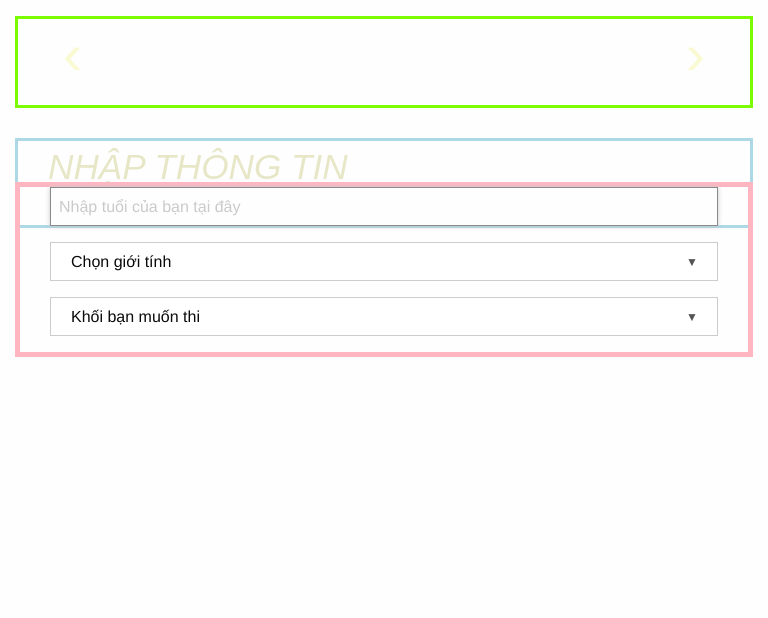
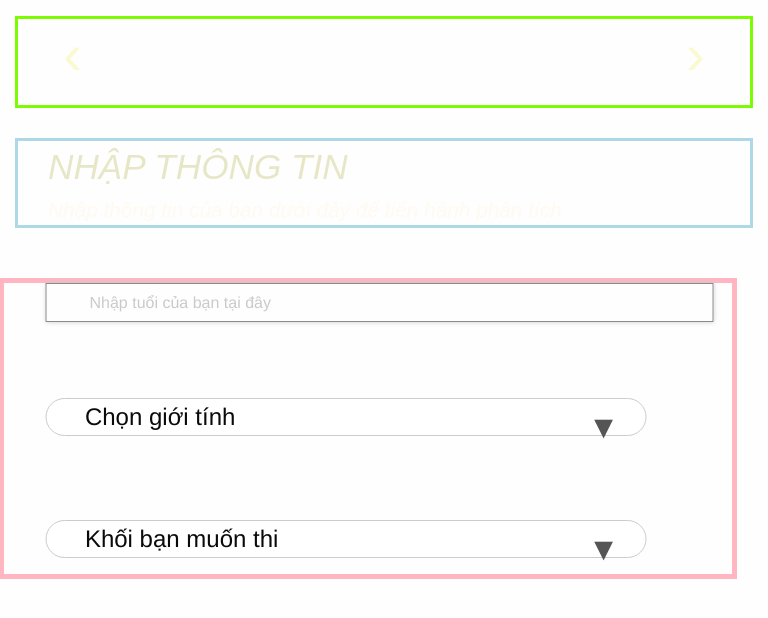
Before and after one commit to Schrrodinger/PEAS-Predictive-Educational-Advisory-System, a React (Vite) app: page /page1 in a window 768 px wide. Shown: the top 618 px of the page. Built offline with nearby package versions, Linux system fonts and the light colour scheme.

Commit message:
Update responsive for Page1

```diff
--- a/src/Frontend/Decorator.css
+++ b/src/Frontend/Decorator.css
@@ -93,8 +93,8 @@ input[type="range"]::-ms-thumb {
     -webkit-appearance: none; /* Removes default dropdown arrow in Webkit browsers */
     -moz-appearance: none; /* Removes default dropdown arrow in Firefox */
     width: 100%;
-    padding-left: 20px;
-    padding-right: 30px; /* Extra space for the custom arrow */
+    padding-left: 25px;
+    /*padding-right: 30px; !* Extra space for the custom arrow *!*/
     border: 1px solid #ccc;
     background-color: white;
     background-image: none; /* Removes background image (if any) */
@@ -104,7 +104,6 @@ input[type="range"]::-ms-thumb {
 
 .custom-select::after {
     content: '▼'; /* Custom arrow symbol */
-    font-size: 12px;
     color: #555;
     position: absolute;
     top: 38%;
@@ -325,6 +324,43 @@ input[type="range"]::-ms-thumb {
         border-radius: 50%; /* Round thumb edges */
         cursor: pointer; /* Change cursor to pointer */
     }
+    .General{
+        transform: translateX(-0.5vw);
+    }
+    .SelfGeneralContainer{
+        top: 7vh;
+        left: -2vh;
+    }
+    .custom-select ,.Bar{
+        width: 105%;
+        border-radius: 5vh;
+        height: max-content;
+    }
+    .Gender,.Major{
+        margin-top: 6vh;
+    }
+    .Gender{
+        margin-bottom: -1vh;
+    }
+    .Bar{
+        transform: translateX(1vw);
+    }
+    .AgeBar{
+        font-size: small;
+        text-indent: 15px;
+    }
+    select.Bar {
+        max-width: 100%; /* Ensures it doesn't exceed the container width */
+        font-size: 14px; /* Smaller font size for smaller screens */
+        padding: 10px; /* Adjust padding for better fit */
+    }
+    .custom-select::after{
+        transform: translateY(-1.8vh);
+    }
+    .custom-select select{
+        padding-left: 7vw;
+    }
+
 
 }
 
@@ -523,6 +559,42 @@ input[type="range"]::-ms-thumb {
         border-radius: 50%; /* Round thumb edges */
         cursor: pointer; /* Change cursor to pointer */
     }
+    .General{
+        transform: translateX(-0.5vw);
+    }
+    .SelfGeneralContainer{
+        top: 7vh;
+        left: -2vh;
+    }
+    .custom-select ,.Bar{
+        width: 90%;
+        border-radius: 5vh;
+        height: max-content;
+    }
+    .Gender,.Major{
+        margin-top: 6vh;
+    }
+    .Gender{
+        margin-bottom: -2vh;
+    }
+    .Bar{
+        transform: translateX(1vw);
+    }
+    .AgeBar{
+        font-size: small;
+        text-indent: 15px;
+    }
+    select.Bar {
+        max-width: 100%; /* Ensures it doesn't exceed the container width */
+        font-size: 14px; /* Smaller font size for smaller screens */
+        padding: 10px; /* Adjust padding for better fit */
+    }
+    .custom-select::after{
+        transform: translate(1vh,-1.5vh);
+    }
+    .custom-select select{
+        padding-left: 6vw;
+    }
 
 }
 
@@ -613,7 +685,7 @@ input[type="range"]::-ms-thumb {
         overflow-y: hidden;
     }
     .Require{
-        font-size: 3.3vw;
+        font-size: 3vw;
     }
     .InterestList label{
         margin-top: 4vw;
@@ -702,8 +774,50 @@ input[type="range"]::-ms-thumb {
     .Slider , .range-values{
         width: 100%;
     }
+    .General{
+        transform: translateX(-0.5vw);
+    }
+    .SelfGeneralContainer{
+        top: 12vh;
+        left: -2vh;
+    }
+    .custom-select ,.Bar{
+        width: 80%;
+        border-radius: 5vh;
+        height: max-content;
+    }
+    .Gender,.Major{
+        margin-top: 8vh;
+        font-size: xx-large;
+    }
+    .Gender{
+        margin-bottom: -1vh;
+    }
+    .Bar{
+        transform: translateX(2vw);
+    }
+    .AgeBar{
+        text-indent: 35px;
+        font-size: xx-large;
 
-    /*    MODIFY THE APPEARANCE OF THE SLIDER*/
+    }
+     select.Bar {
+        /*max-width: 100%; !* Ensures it doesn't exceed the container width *!*/
+        padding: 10px; /* Adjust padding for better fit */
+    }
+    .custom-select::after{
+        transform: translate(1vh,-1.5vh);
+    }
+    .custom-select select{
+        padding-left: 5vw;
+        font-size: xx-large;
+    }
+    .custom-select option{
+        /*width: 30%;*/
+        font-size: medium;
+    }
+
+
 
 
 }
@@ -912,18 +1026,24 @@ input[type="range"]::-ms-thumb {
         top: 9vh;
     }
     .custom-select ,.Bar{
-        width: 30%;
-        border-radius: 20px;
+        width: 40%;
+        border-radius: 5vh;
+        height: 5vh;
+        font-size: 1.1em;
     }
     .Gender,.Major{
         margin-top: 6vh;
     }
     .Gender{
-        margin-bottom: -1vh;
+        margin-bottom: 1vh;
     }
     .AgeBar{
         text-indent: 15px;
     }
+    .custom-select::after{
+        transform: translateY(-1vh);
+    }
+
 
 
 
@@ -1046,5 +1166,46 @@ input[type="range"]::-ms-thumb {
         margin-top: 2.5vh;
         transform: translateX(-1vw);
     }
+    .General{
+        transform: translateX(-0.5vw);
+    }
+    .SelfGeneralContainer{
+        top: 12vh;
+        left: -2vh;
+    }
+    .custom-select ,.Bar{
+        width: 90%;
+        border-radius: 5vh;
+        height: max-content;
+    }
+    .Gender,.Major{
+        margin-top: 8vh;
+        font-size: xx-large;
+    }
+    .Gender{
+        margin-bottom: -1vh;
+    }
+    .Bar{
+        transform: translateX(2vw);
+    }
+    .AgeBar{
+        text-indent: 35px;
+        font-size: x-large;
+
+    }
+    select.Bar {
+        /*max-width: 100%; !* Ensures it doesn't exceed the container width *!*/
+        padding: 10px; /* Adjust padding for better fit */
+    }
+    .custom-select::after{
+        transform: translate(1vh,-1.5vh);
+    }
+    .custom-select select{
+        padding-left: 5vw;
+        font-size: x-large;
+    }
+    .custom-select option{
+        font-size: medium;
+    }
 
 }
```
